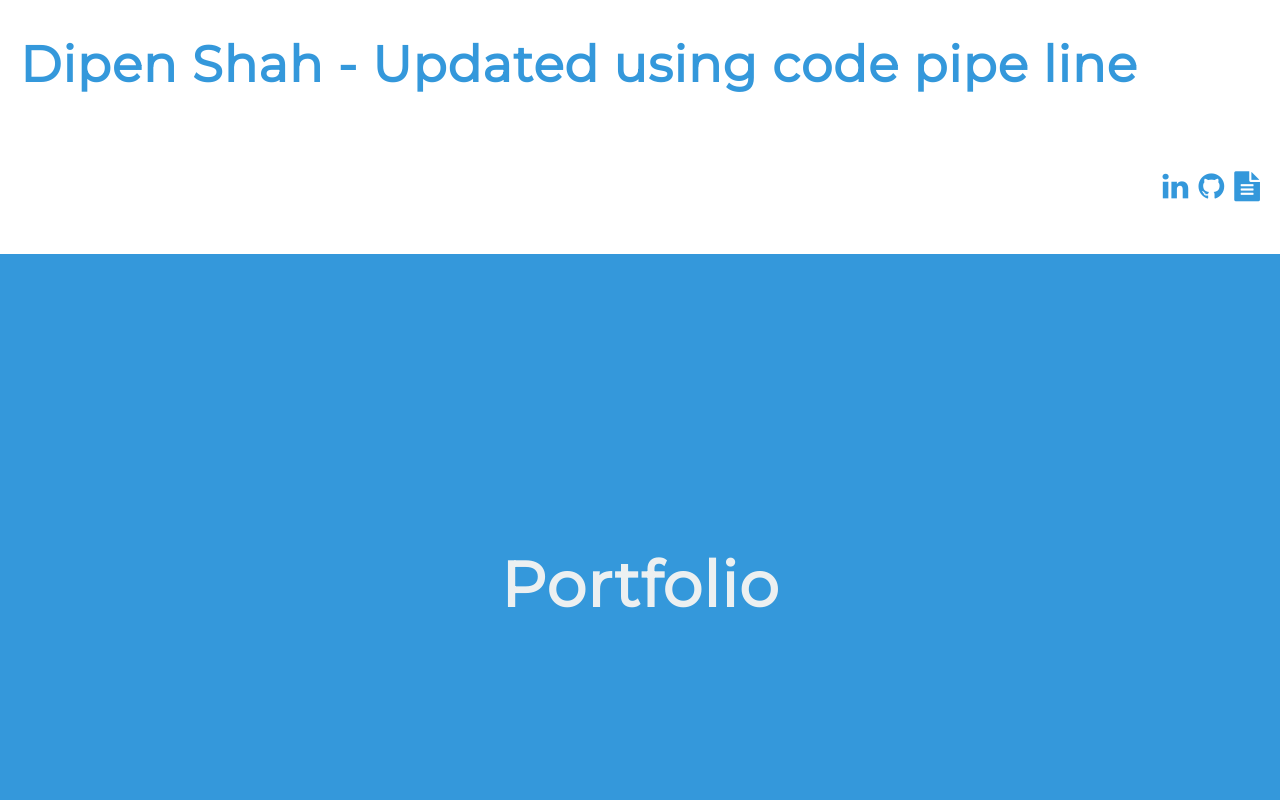
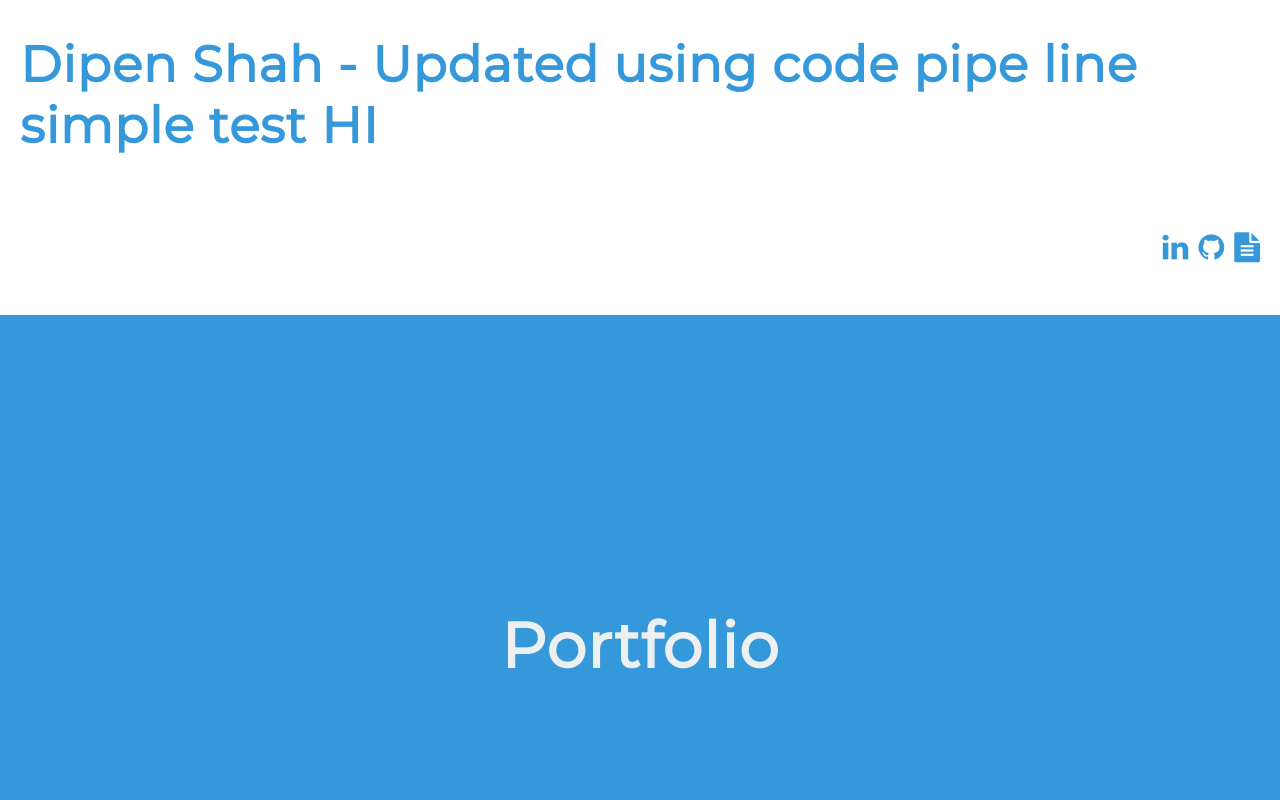
Before and after one commit to temp8101/my-portfolio, a React app: page index.html in a window 1280 px wide. Shown: the top 800 px of the page. Built offline with nearby package versions, Linux system fonts and the light colour scheme.

Commit message:
Update index.html
test changes.

```diff
--- a/index.html
+++ b/index.html
@@ -15,7 +15,7 @@
     <main class="overflow--auto">
       <h1 class="color--skyBlue section__heading--largest">
         <!--Your name goes here -->
-        Dipen Shah - Updated using code pipe line
+        Dipen Shah - Updated using code pipe line simple test <B> HI </B>
       </h1>
 
       <ul class="section--social">
```
